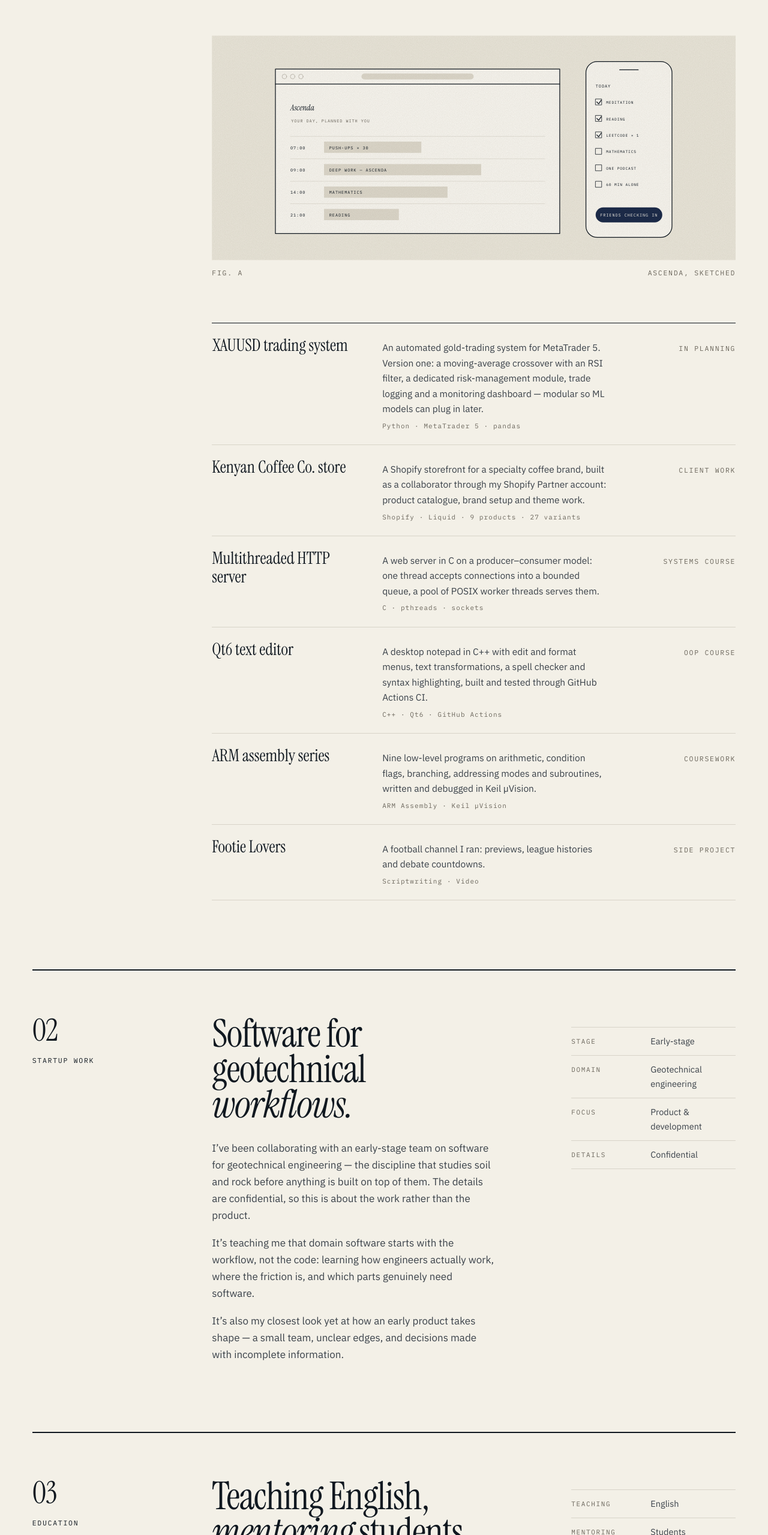
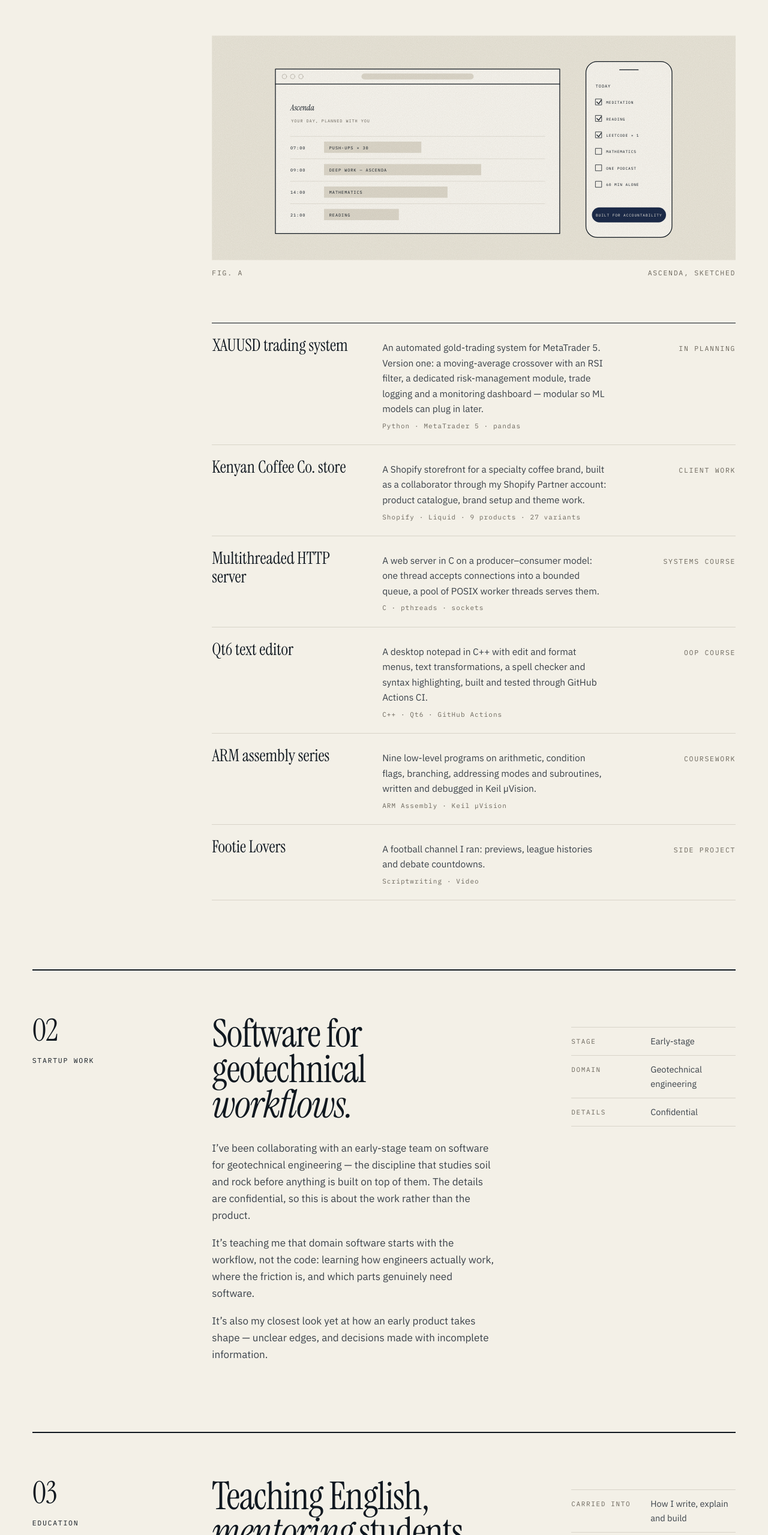
Before and after one commit to Saifullah-12art/saif-portfolio, a website: page work.html in a window 1280 px wide. Shown: the part 1040-3599 px from the top of the page at 60% size. Drawn offline with Linux system fonts and the light colour scheme.

Commit message:
Remove unconfirmed facts from Work page
- Markets context: proprietary trading firms only
- Startup: drop "a small team" and the Focus row
- Education: drop Teaching/Mentoring rows; Community: drop facts list
- Ascenda sketch: "Built for accountability" instead of "Friends checking in"

Co-Authored-By: Claude Opus 5.5 <noreply@anthropic.com>

```diff
--- a/work.html
+++ b/work.html
@@ -97,8 +97,8 @@
             <g class="a-line"><rect x="1026" y="170" width="16" height="16"/><rect x="1026" y="214" width="16" height="16"/><rect x="1026" y="258" width="16" height="16"/><rect x="1026" y="302" width="16" height="16"/><rect x="1026" y="346" width="16" height="16"/><rect x="1026" y="390" width="16" height="16"/></g>
             <path class="a-line" d="M1029 178l5 5 7-10M1029 222l5 5 7-10M1029 266l5 5 7-10"/>
             <g class="a-text ink a-sm"><text x="1054" y="183">Meditation</text><text x="1054" y="227">Reading</text><text x="1054" y="271">LeetCode × 1</text><text x="1054" y="315">Mathematics</text><text x="1054" y="359">One podcast</text><text x="1054" y="403">60 min alone</text></g>
-            <rect class="a-accent-fill" x="1026" y="460" width="178" height="40" rx="20"/>
-            <text class="a-text a-on-accent" x="1115" y="485" text-anchor="middle">Friends checking in</text>
+            <rect class="a-accent-fill" x="1016" y="460" width="198" height="40" rx="20"/>
+            <text class="a-text a-on-accent a-sm" x="1115" y="484" text-anchor="middle">Built for accountability</text>
           </svg>
         </div>
         <figcaption><span class="label">Fig. A</span><span class="label">Ascenda, sketched</span></figcaption>
@@ -147,14 +147,13 @@
         <div class="prose reveal d1">
           <p>I’ve been collaborating with an early-stage team on software for geotechnical engineering — the discipline that studies soil and rock before anything is built on top of them. The details are confidential, so this is about the work rather than the product.</p>
           <p>It’s teaching me that domain software starts with the workflow, not the code: learning how engineers actually work, where the friction is, and which parts genuinely need software.</p>
-          <p>It’s also my closest look yet at how an early product takes shape — a small team, unclear edges, and decisions made with incomplete information.</p>
+          <p>It’s also my closest look yet at how an early product takes shape — unclear edges, and decisions made with incomplete information.</p>
         </div>
       </div>
       <aside class="case-side reveal d2" aria-label="Project facts">
         <dl class="facts">
           <div><dt>Stage</dt><dd>Early-stage</dd></div>
           <div><dt>Domain</dt><dd>Geotechnical engineering</dd></div>
-          <div><dt>Focus</dt><dd>Product &amp; development</dd></div>
           <div><dt>Details</dt><dd>Confidential</dd></div>
         </dl>
       </aside>
@@ -174,8 +173,6 @@
       </div>
       <aside class="case-side reveal d2" aria-label="Facts">
         <dl class="facts">
-          <div><dt>Teaching</dt><dd>English</dd></div>
-          <div><dt>Mentoring</dt><dd>Students</dd></div>
           <div><dt>Carried into</dt><dd>How I write, explain and build</dd></div>
         </dl>
       </aside>
@@ -195,7 +192,7 @@
       <aside class="case-side reveal d2" aria-label="Facts">
         <dl class="facts">
           <div><dt>Markets</dt><dd>Nasdaq · Gold (XAUUSD)</dd></div>
-          <div><dt>Context</dt><dd>Personal trading and proprietary trading firms</dd></div>
+          <div><dt>Context</dt><dd>Proprietary trading firms</dd></div>
           <div><dt>Focus</dt><dd>Risk, process, review</dd></div>
         </dl>
         <p class="label gap-top">Nothing here is financial advice.</p>
@@ -213,12 +210,6 @@
           <p>They taught me to build for people, and that you learn what people need by being among them.</p>
         </div>
       </div>
-      <aside class="case-side reveal d2" aria-label="Facts">
-        <dl class="facts">
-          <div><dt>Focus</dt><dd>Leadership · Volunteering · Mentorship</dd></div>
-          <div><dt>Places</dt><dd>Afghanistan · Kyrgyzstan · International programs</dd></div>
-        </dl>
-      </aside>
     </article>
   </div>
 
```
